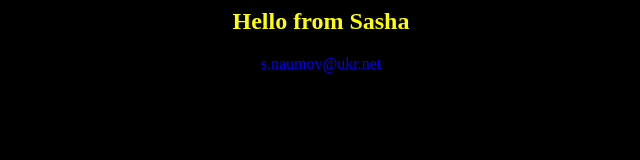
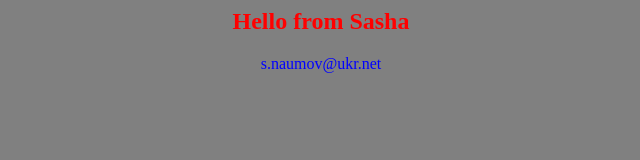
Before and after one commit to Naumov89/app_for_jenkins, a plain HTML site: page index.html in a window 1280 px wide. Shown: the whole page, without its empty margins (319-959 px from the left). Drawn offline with Linux system fonts and the light colour scheme.

Commit message:
Changed backround color

```diff
--- a/index.html
+++ b/index.html
@@ -1,7 +1,7 @@
 <html>
-<body bgcolor=black>
+<body bgcolor=gray>
 <center>
-<h2><font color=yellow>Hello from Sasha</font></h2>
+<h2><font color=red>Hello from Sasha</font></h2>
 
 <font color=blue>s.naumov@ukr.net</font>
 
```
